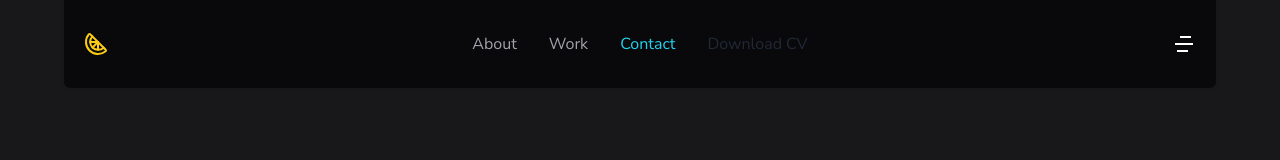
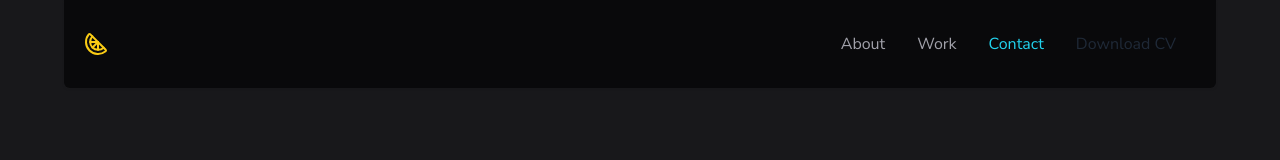
Before and after one commit to Jalenarms1/jalenarms, a React (Vite) app: page / in a window 1280 px wide. Shown: the top 160 px of the page. Built offline with nearby package versions, Linux system fonts and the light colour scheme; grey boxes are pictures that could not be loaded.

Commit message:
updating code

```diff
--- a/src/Sidebar.tsx
+++ b/src/Sidebar.tsx
@@ -48,7 +48,7 @@ export function Sidebar({updateView, currentView}: {updateView: (AppView) => voi
       };
   return (
     <Sheet open={isSheetOpen} onOpenChange={setIsSheetOpen}>
-      <SheetTrigger asChild>
+      <SheetTrigger asChild className="md:hidden">
         <RiMenu4Fill onClick={() => setIsSheetOpen(true)} className="text-white text-2xl" />
 
       </SheetTrigger>
```
